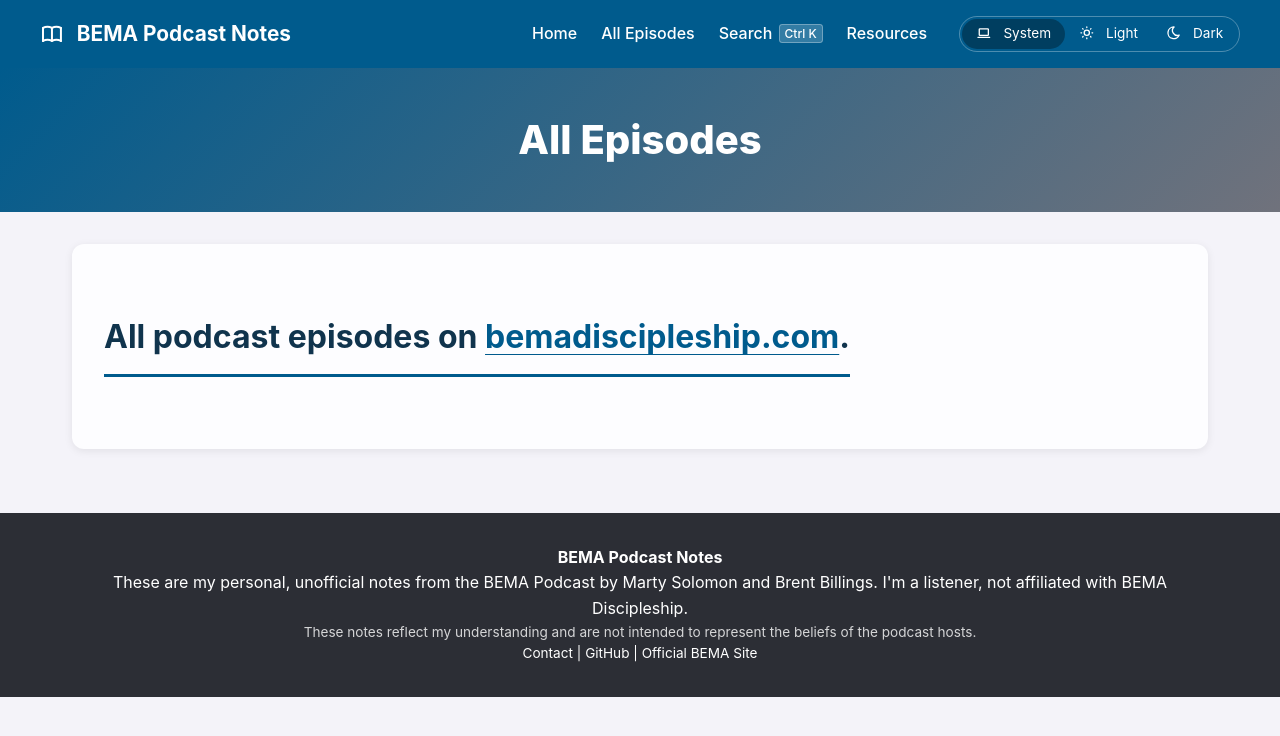
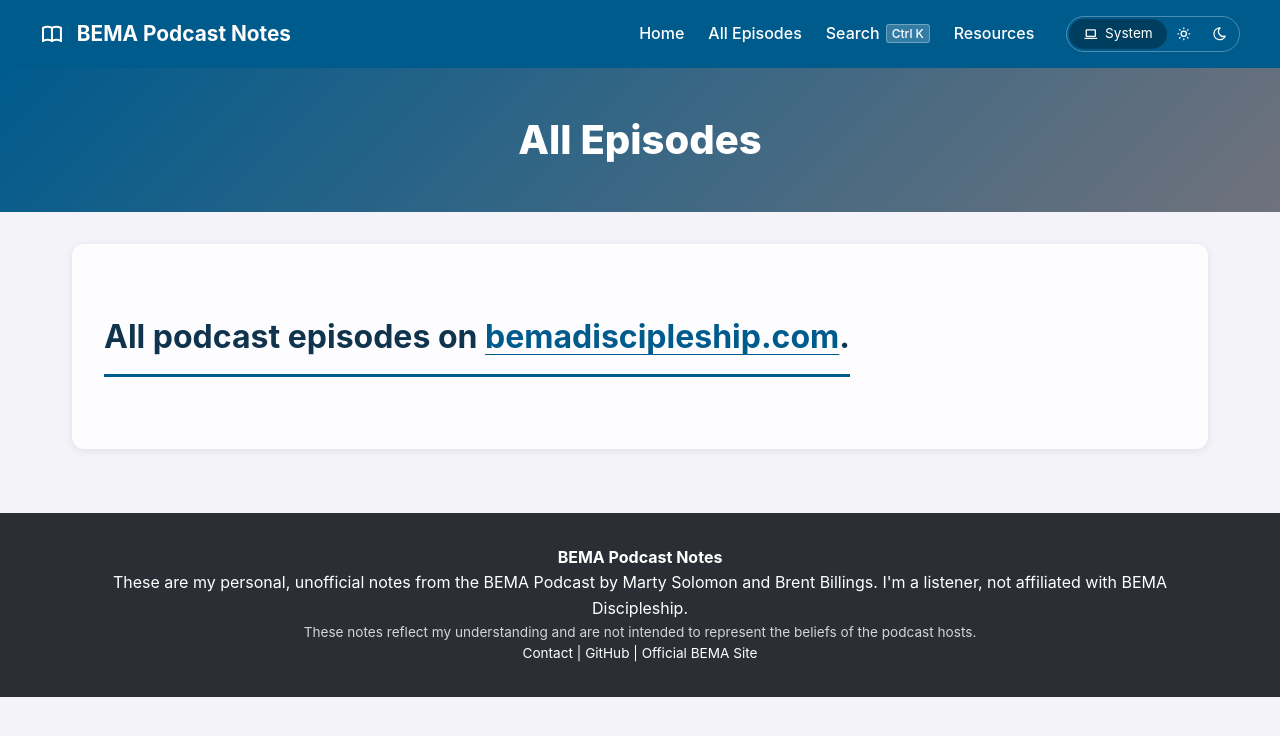
Before and after one commit to bema-podcast-notes/bema-podcast-notes.github.io, a Jekyll site: the page built from episodes.md, in a window 1280 px wide. Shown: the top 736 px of the page. Built offline with Jekyll 4.4.1, drawn with Linux system fonts in a browser that asks for light colours.

Commit message:
Color mode switch: show only the selected option's label
Unselected options shrink to their icon with a tooltip; labels stay
visually hidden so screen readers still hear System / Light / Dark.

Co-Authored-By: Claude Opus 5.5 <noreply@anthropic.com>

```diff
--- a/_includes/site-header.html
+++ b/_includes/site-header.html
@@ -30,9 +30,10 @@
                 <a href="/misc/">Resources</a>
             </nav>
             <div class="theme-switcher mode-switch" role="group" aria-label="Color mode">
-                <button type="button" class="theme-btn" data-mode-choice="system" aria-pressed="true" title="Match your device setting">{% include icon.html name="device-laptop" %} System</button>
-                <button type="button" class="theme-btn" data-mode-choice="light" aria-pressed="false">{% include icon.html name="sun" %} Light</button>
-                <button type="button" class="theme-btn" data-mode-choice="dark" aria-pressed="false">{% include icon.html name="moon" %} Dark</button>
+                {%- comment -%} Only the selected option shows its label; the others are icons with the label kept for screen readers {%- endcomment %}
+                <button type="button" class="theme-btn" data-mode-choice="system" aria-pressed="true" title="Match your device setting">{% include icon.html name="device-laptop" %}<span class="theme-btn-label">System</span></button>
+                <button type="button" class="theme-btn" data-mode-choice="light" aria-pressed="false" title="Light">{% include icon.html name="sun" %}<span class="theme-btn-label">Light</span></button>
+                <button type="button" class="theme-btn" data-mode-choice="dark" aria-pressed="false" title="Dark">{% include icon.html name="moon" %}<span class="theme-btn-label">Dark</span></button>
             </div>
         </div>
     </div>
--- a/assets/css/common.css
+++ b/assets/css/common.css
@@ -363,6 +363,39 @@ body {
 
 .mode-switch .theme-btn.active {
     border-color: transparent;
+}
+
+/* Only the selected option shows its label; the others shrink to an icon.
+   The hidden labels stay in the accessibility tree (visually hidden, not
+   display:none), so screen readers still hear System / Light / Dark.
+   Keyed on aria-pressed so the System label shows even before JS runs. */
+.theme-btn {
+    display: inline-flex;
+    align-items: center;
+}
+
+.theme-btn .icon {
+    margin-right: 0; /* homepage.css gives every icon a right margin */
+}
+
+.theme-btn[aria-pressed="true"] .theme-btn-label {
+    margin-left: 0.4rem;
+}
+
+.theme-btn[aria-pressed="false"] {
+    padding-left: 0.55rem;
+    padding-right: 0.55rem;
+}
+
+.theme-btn[aria-pressed="false"] .theme-btn-label {
+    position: absolute;
+    width: 1px;
+    height: 1px;
+    margin: -1px;
+    overflow: hidden;
+    clip: rect(0 0 0 0);
+    clip-path: inset(50%);
+    white-space: nowrap;
 }
 
 /* ============================================
```
